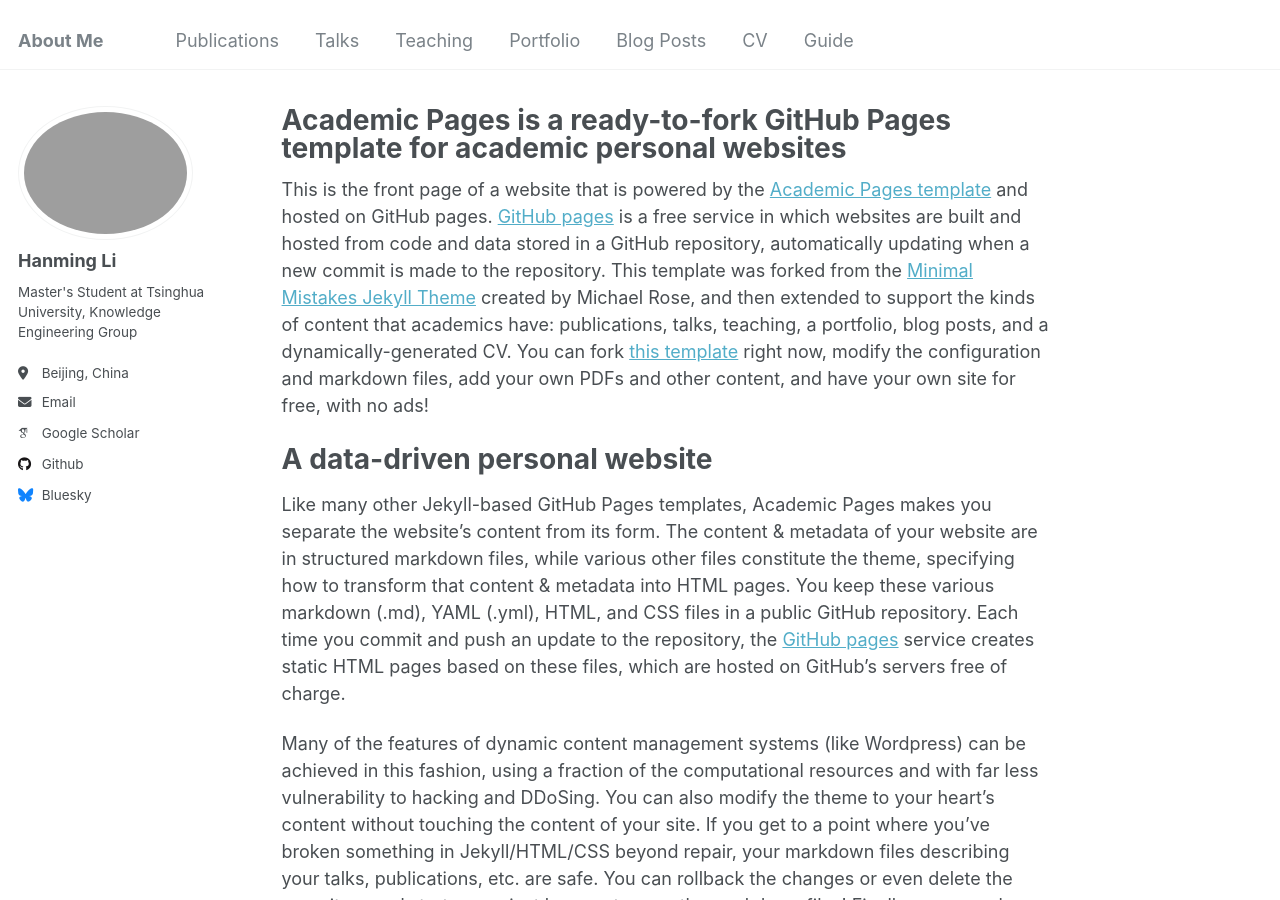
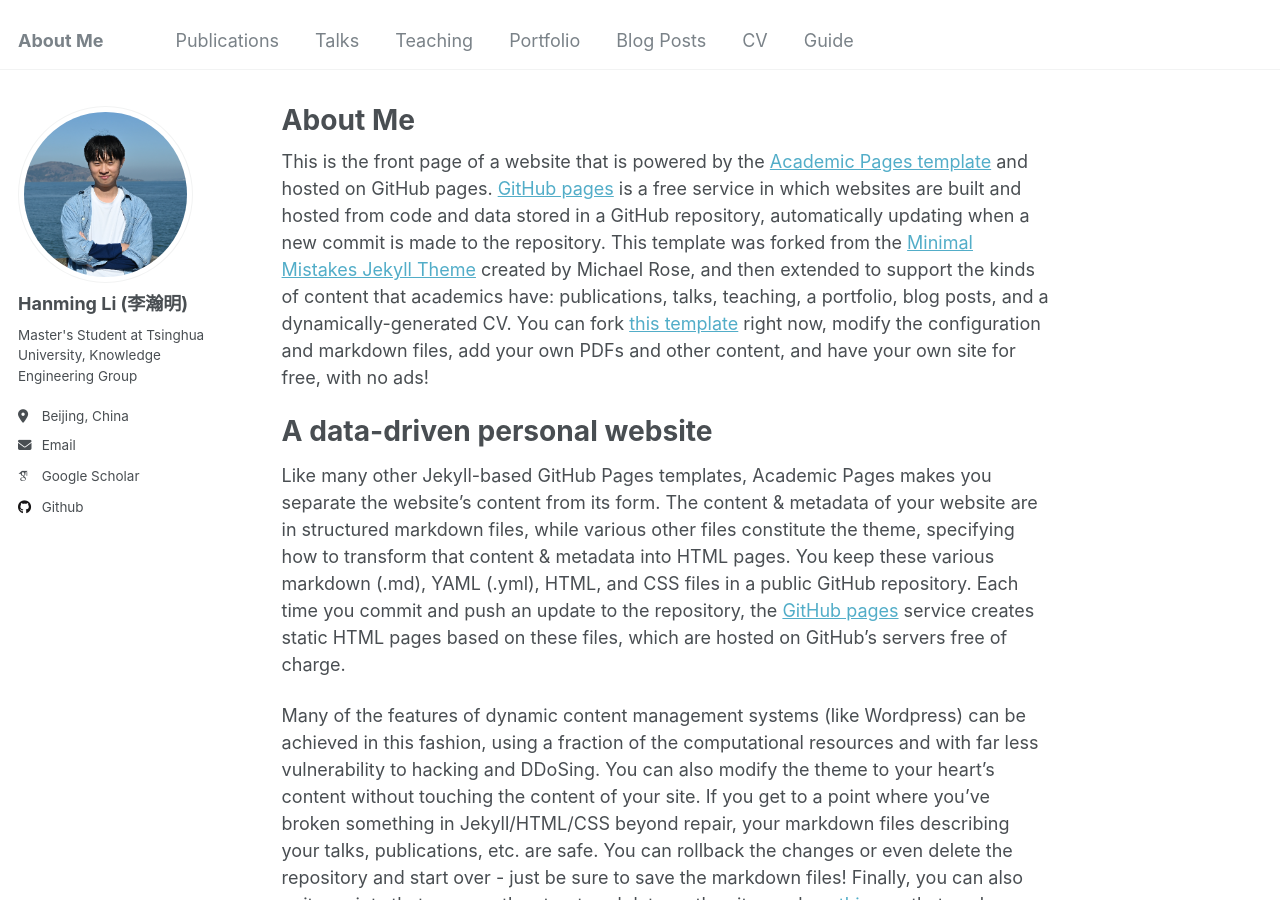
Before and after one commit to HwHunter/HwHunter.github.io, a Jekyll site: the page built from _pages/about.md, in a window 1280 px wide and 900 px high. Built offline with Jekyll 4.4.1, drawn with Linux system fonts in a browser that asks for light colours; some web fonts are replaced.

Commit message:
Modify avatar.

```diff
--- a/_config.yml
+++ b/_config.yml
@@ -21,8 +21,8 @@ repository               : "HwHunter/HwHunter.github.io"
 #               Additional customization can be done by editing /_includes/author-profile.html
 author:
   # Biographic information
-  avatar           : "photo.png"
-  name             : "Hanming Li"
+  avatar           : "photo_large.png"
+  name             : "Hanming Li (李瀚明)"
   pronouns         : # example: "she/her"
   bio              : "Master's Student at Tsinghua University, Knowledge Engineering Group"
   location         : "Beijing, China"
@@ -49,7 +49,7 @@ author:
   stackoverflow    : # User number or user number and name (i.e., use "1" or "1/jeff-atwood")
 
   # Social media
-  bluesky          : "bsky.app" # Replace this with you Bluesky username
+#  bluesky          : "bsky.app" # Replace this with you Bluesky username
   facebook         : # Username
   flickr           : # Username
   foursquare       : # Username
--- a/_pages/about.md
+++ b/_pages/about.md
@@ -1,6 +1,6 @@
 ---
 permalink: /
-title: "Academic Pages is a ready-to-fork GitHub Pages template for academic personal websites"
+title: "About Me"
 author_profile: true
 redirect_from:
   - /about/
```
Also changed, not shown: images/photo_large.png (added), 2 other files.
